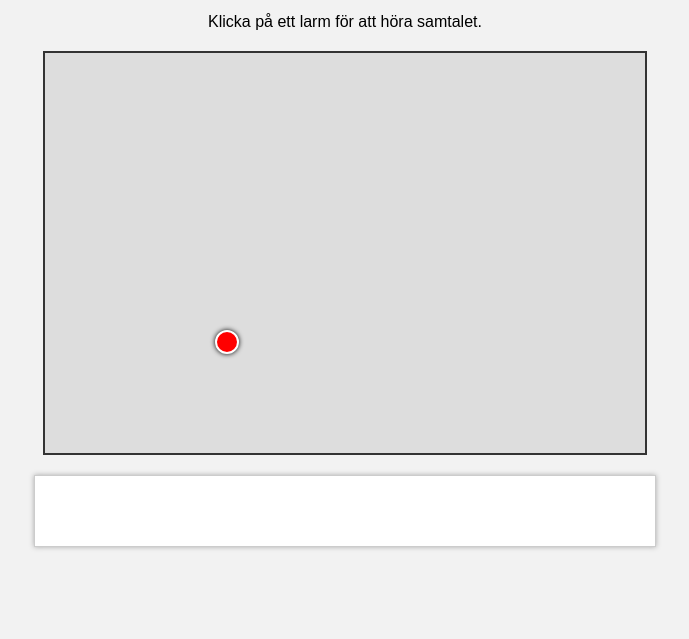
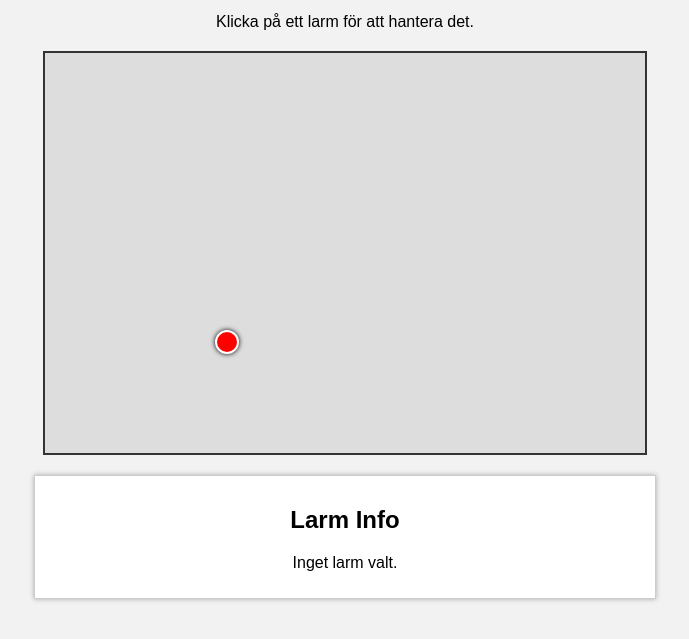
Before and after one commit to ArnLundberg1/game6, a plain HTML site: page index.html in a window 1280 px wide. Shown: the part 51-690 px from the top of the page, without its empty margins (295-984 px from the left). Drawn offline with Linux system fonts and the light colour scheme.

Commit message:
Update index.html

```diff
--- a/index.html
+++ b/index.html
@@ -8,10 +8,16 @@
 </head>
 <body>
   <h1>🚨 Larmcentral Spelet</h1>
-  <p>Klicka på ett larm för att höra samtalet.</p>
+  <p>Klicka på ett larm för att hantera det.</p>
   <div id="map"></div>
-  <div id="alarm-info"></div>
 
+  <div id="alarm-info">
+    <h2>Larm Info</h2>
+    <p id="alarm-text">Inget larm valt.</p>
+    <div id="units"></div>
+  </div>
+
+  <script src="config.js"></script>
   <script src="script.js"></script>
 </body>
 </html>
```
